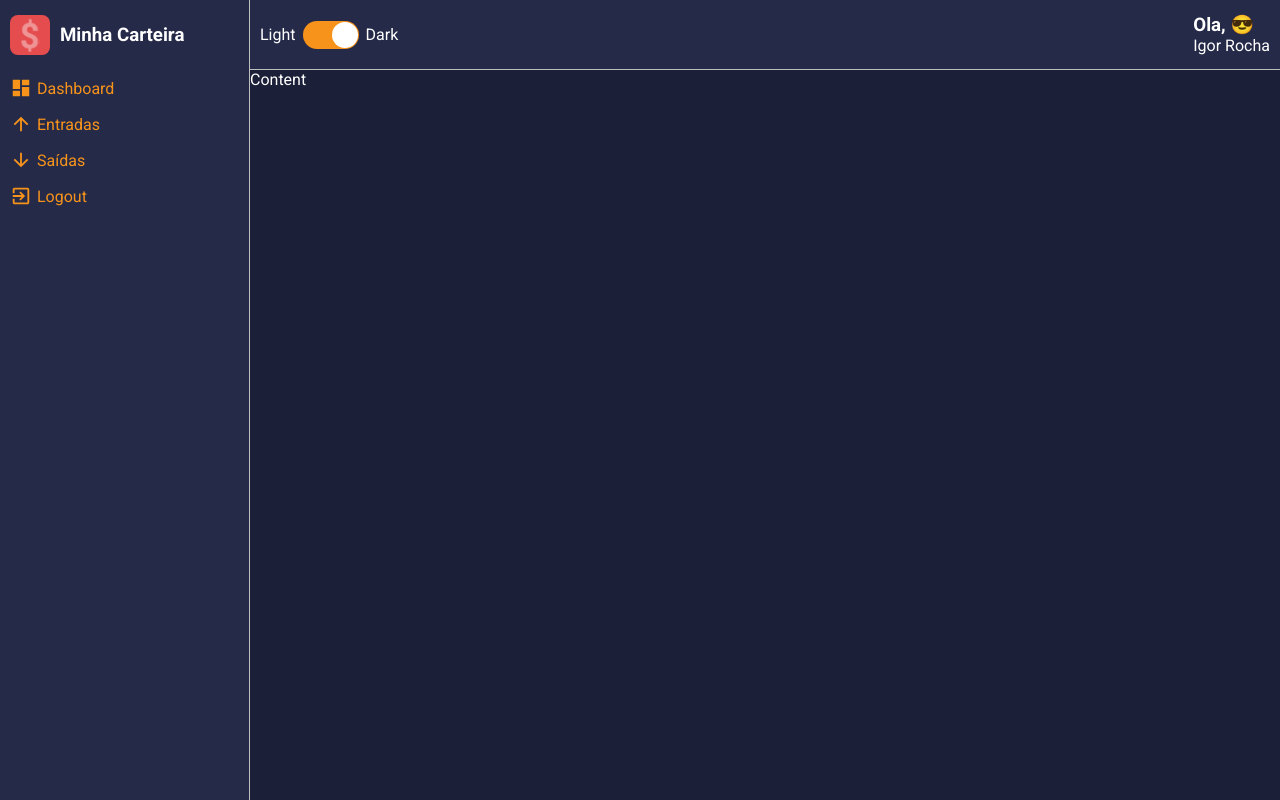
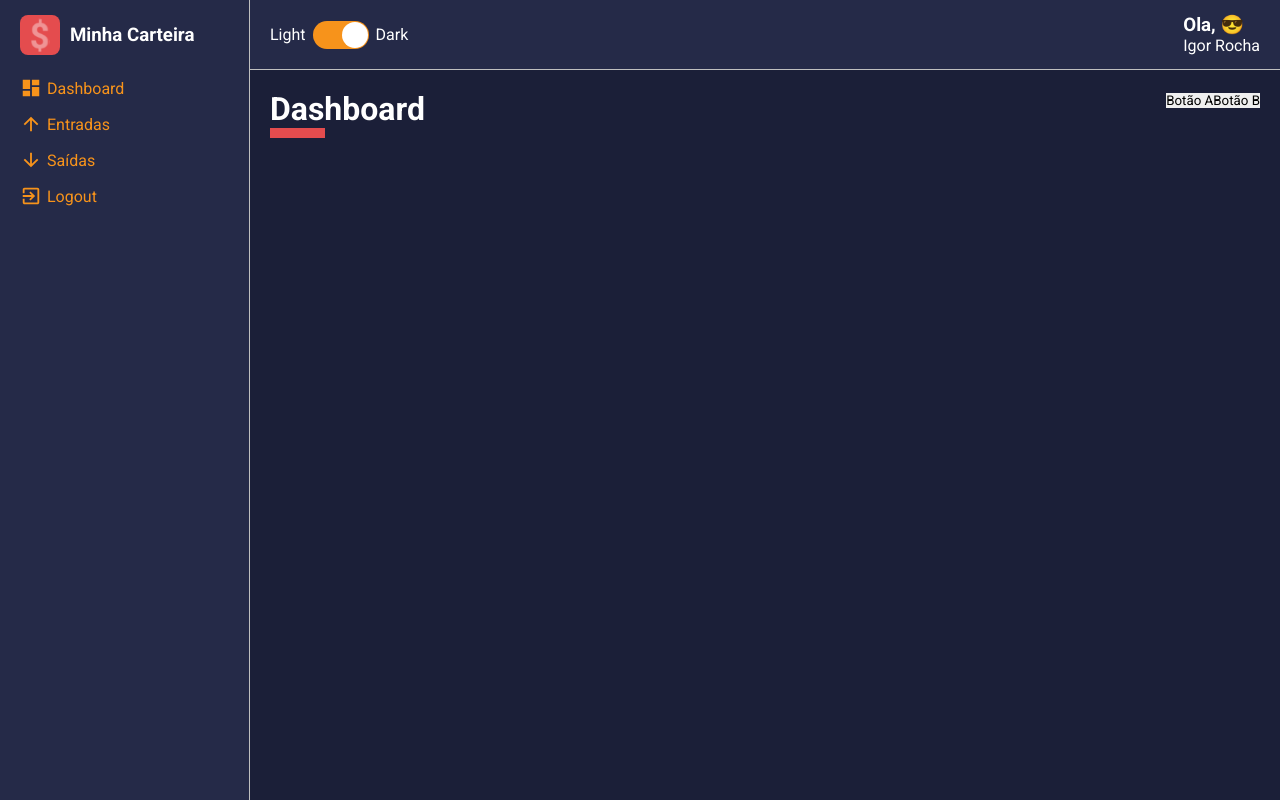
Before and after one commit to igortice/minha-carteira, a React (Create React App) app: page /dashboard in a window 1280 px wide. Built offline with nearby package versions, Linux system fonts and the light colour scheme; the HTML template or start-up script is replaced by a standard one.

Commit message:
add conent header

```diff
--- a/src/App.tsx
+++ b/src/App.tsx
@@ -2,6 +2,7 @@
 import { ThemeProvider } from 'styled-components';
 
 import Layout from './components/Layout';
+import Dashboard from './pages/Dashboard';
 import GlobalStyles from './styles/GlobalStyles';
 import dark from './styles/themes/dark';
 
@@ -9,7 +10,9 @@
   return (
     <ThemeProvider theme={dark}>
       <GlobalStyles />
-      <Layout />
+      <Layout>
+        <Dashboard />
+      </Layout>
     </ThemeProvider>
   );
 };
--- a/src/components/Aside/styles.ts
+++ b/src/components/Aside/styles.ts
@@ -4,7 +4,7 @@
   grid-area: AS;
   background-color: ${(props) => props.theme.colors.secondary};
   border-right: 1px solid ${(props) => props.theme.colors.gray};
-  padding: 0 10px;
+  padding: 0 20px;
 `;
 
 export const ContainerGrid = styled.div`
--- a/src/components/Content/index.tsx
+++ b/src/components/Content/index.tsx
@@ -2,8 +2,12 @@
 
 import { Container } from './styles';
 
-const Content: React.FC = () => {
-  return <Container>Content</Container>;
+const Content: React.FC = ({ children }) => {
+  return (
+    <Container>
+      {children}
+    </Container>
+  );
 };
 
 export default Content;
--- a/src/components/Content/styles.ts
+++ b/src/components/Content/styles.ts
@@ -4,4 +4,5 @@
   grid-area: CT;
   color: ${(props) => props.theme.colors.white};
   background-color: ${(props) => props.theme.colors.primary};
+  padding: 20px;
 `;
--- /dev/null
+++ b/src/components/ContentHeader/index.tsx
@@ -0,0 +1,19 @@
+import React from 'react';
+
+import { Container, Controllers, TitleContainer } from './styles';
+
+const ContentHeader: React.FC = () => {
+  return (
+    <Container>
+      <TitleContainer>
+        <h1>Dashboard</h1>
+      </TitleContainer>
+      <Controllers>
+        <button>Botão A</button>
+        <button>Botão B</button>
+      </Controllers>
+    </Container>
+  );
+};
+
+export default ContentHeader;
--- /dev/null
+++ b/src/components/ContentHeader/styles.ts
@@ -0,0 +1,23 @@
+import styled from 'styled-components';
+
+export const Container = styled.div`
+  width: 100%;
+  display: flex;
+  justify-content: space-between;
+  margin-bottom: 25px;
+`;
+
+export const TitleContainer = styled.div`
+  > h1 {
+    color: ${(props) => props.theme.colors.white};
+
+    &::after {
+      content: '';
+      display: block;
+      width: 55px;
+      border-bottom: 10px solid ${(props) => props.theme.colors.warning};
+    }
+  }
+`;
+
+export const Controllers = styled.div``;
--- a/src/components/Layout/index.tsx
+++ b/src/components/Layout/index.tsx
@@ -5,12 +5,12 @@
 import MainHeader from '../MainHeader';
 import { Container } from './styles';
 
-const Layout: React.FC = () => {
+const Layout: React.FC = ({ children }) => {
   return (
     <Container>
       <MainHeader />
       <Aside />
-      <Content />
+      <Content>{children}</Content>
     </Container>
   );
 };
--- a/src/components/MainHeader/styles.ts
+++ b/src/components/MainHeader/styles.ts
@@ -8,7 +8,7 @@
   justify-content: space-between;
   align-items: center;
 
-  padding: 0 10px;
+  padding: 0 20px;
   border-bottom: 1px solid ${(props) => props.theme.colors.gray};
 `;
 
--- a/src/pages/Dashboard/index.tsx
+++ b/src/pages/Dashboard/index.tsx
@@ -1,9 +1,14 @@
 import React from 'react';
 
-// import { Container } from './styles';
+import ContentHeader from '../../components/ContentHeader';
+import { Container } from './styles';
 
 const Dashboard: React.FC = () => {
-  return <h1>Dashboard</h1>;
+  return (
+    <Container>
+      <ContentHeader />
+    </Container>
+  );
 };
 
 export default Dashboard;
--- /dev/null
+++ b/src/pages/Dashboard/styles.ts
@@ -0,0 +1,3 @@
+import styled from 'styled-components';
+
+export const Container = styled.div``;
```
